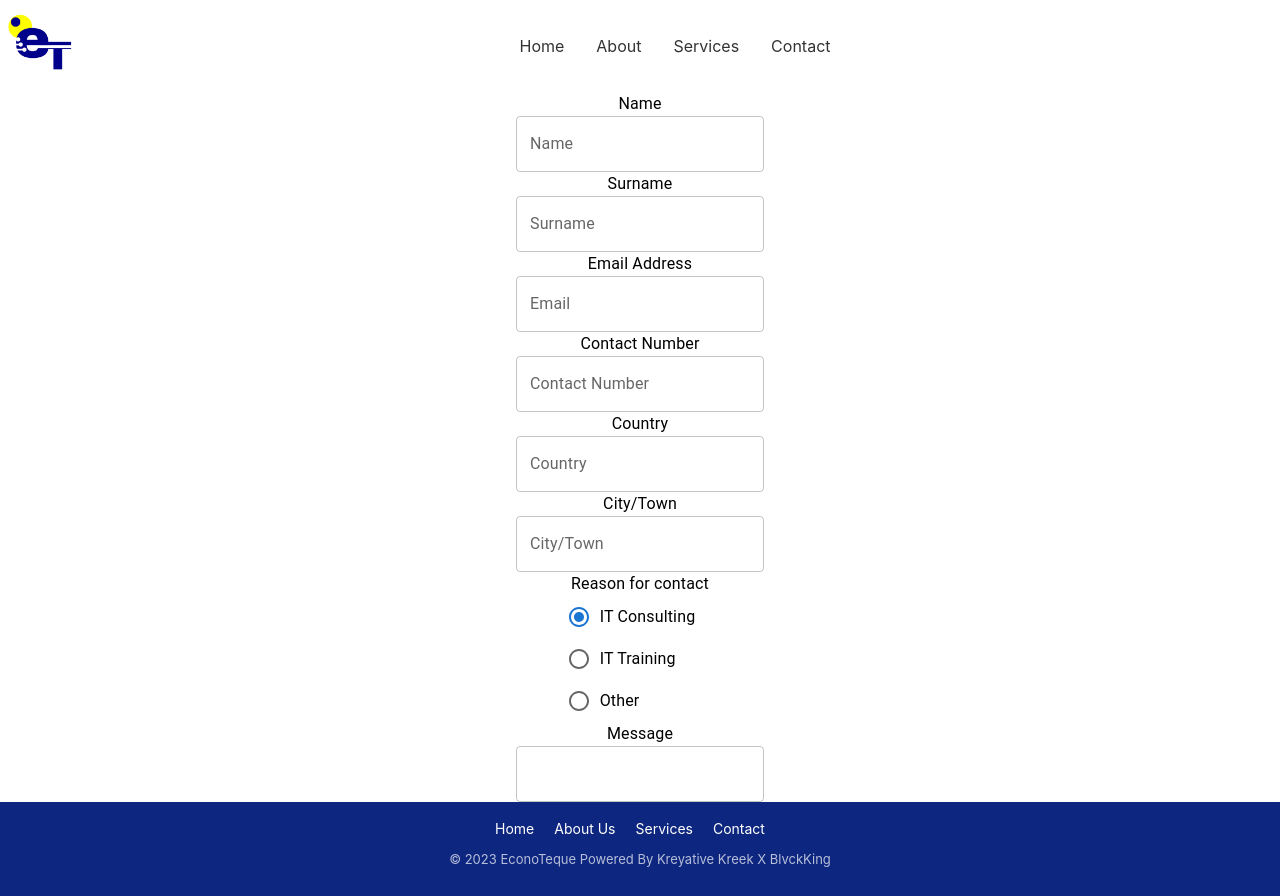
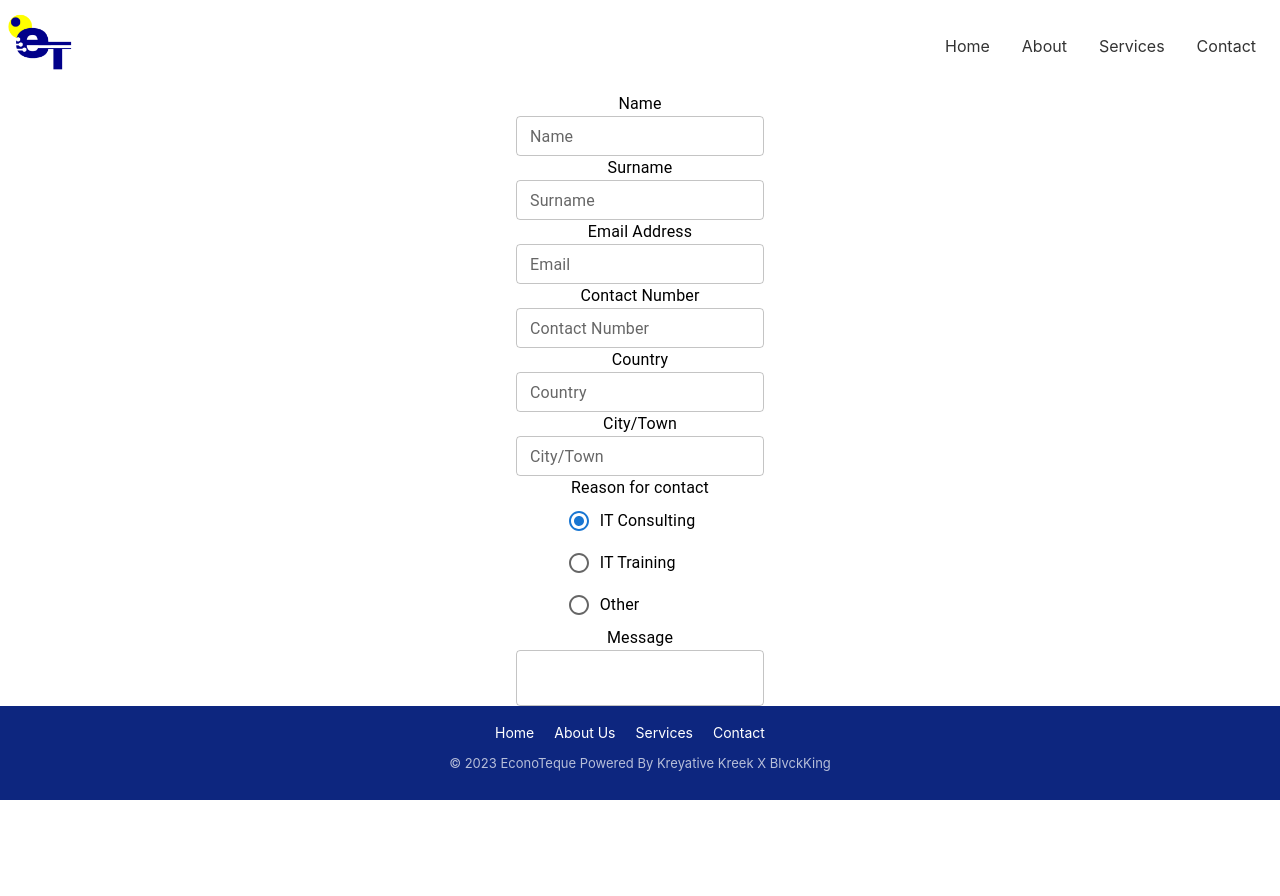
Before and after one commit to kgauzampe/econo, a React (Create React App) app: page /Contact in a window 1280 px wide. After the commit the page ends 800 px from the top, so only its background shows below. Built offline with nearby package versions, Linux system fonts and the light colour scheme.

Commit message:
Navigation Updated

```diff
--- a/src/Components/Contact/Contact.js
+++ b/src/Components/Contact/Contact.js
@@ -16,22 +16,18 @@ const Contact = () => {
         <div className="contact">
             <Navbar />
             <div className="contact-con">
-                <Typography id="filled-basic" InputProps={{
-                    style: {
-                        borderRadius: "10px",
-                    }
-                }}>Name</Typography>
-                <TextField label="Name" variant="outlined" />
-                <Typography id="filled-basic">Surname</Typography>
-                <TextField label="Surname" variant="outlined" />
-                <Typography id="filled-basic">Email Address</Typography>
-                <TextField label="Email" variant="outlined" />
-                <Typography id="filled-basic">Contact Number</Typography>
-                <TextField label="Contact Number" variant="outlined" />
-                <Typography id="filled-basic">Country</Typography>
-                <TextField label="Country" variant="outlined" />
-                <Typography id="filled-basic">City/Town</Typography>
-                <TextField label="City/Town" variant="outlined" />
+                <Typography   >Name</Typography>
+                <TextField label="Name" variant="outlined"  id="filled-basic" size="small"/>
+                <Typography  id="filled-basic">Surname</Typography>
+                <TextField label="Surname" variant="outlined" size="small"/>
+                <Typography  id="filled-basic">Email Address</Typography>
+                <TextField label="Email" variant="outlined" size="small"/>
+                <Typography  id="filled-basic">Contact Number</Typography>
+                <TextField label="Contact Number" variant="outlined" size="small"/>
+                <Typography  id="filled-basic">Country</Typography>
+                <TextField label="Country" variant="outlined" size="small"/>
+                <Typography  id="filled-basic">City/Town</Typography>
+                <TextField label="City/Town" variant="outlined" size="small"/>
                 <div className="radio">
                 <FormControl component="fieldset">
                     <Typography>
@@ -49,8 +45,8 @@ const Contact = () => {
                     </RadioGroup>
                 </FormControl>
                 </div>
-                <Typography id="filled-basic">Message</Typography>
-                <TextField variant="outlined" />
+                <Typography  id="filled-basic">Message</Typography>
+                <TextField  variant="outlined" />
             </div>
             <div className="footer-con">
             <Footer />
--- a/src/Components/Navigation/Navigation/Nav.css
+++ b/src/Components/Navigation/Navigation/Nav.css
@@ -12,29 +12,16 @@
   font-size: 1.5rem;
 }
 
-.nav-items {
-  display: flex;
-  align-items: flex-end;
-  justify-content: flex-end;
+.nav-items{
+  display: flex; /* Use flex display to align items horizontally */
+  justify-content: flex-start; /* Align items to the left */
+  align-items: center;
+  width: 100%;
+}
+.nav-items .links{
+  margin-left: auto;
 }
 
-.nav-links {
-  display: flex;
-  align-items: center;
-}
-
-.nav-link {
-  margin: 0 0.5rem;
-  text-decoration: none;
-  color: #333;
-}
-
-
-.nav-links {
-  margin-left: auto;
-  display: flex;
-  align-items: flex-end;
-}
 
   .nav-items a {
     color: #333;
--- a/src/Components/Navigation/Navigation/Nav.js
+++ b/src/Components/Navigation/Navigation/Nav.js
@@ -18,10 +18,12 @@ const Navbar = () => {
       <img src={logo} alt="Logo" className="logo" />
       </div>
       <div className="nav-items">
+        <div className="links">
         <Link to="/">Home</Link>
         <Link to="#about">About</Link>
         <Link to="#Services">Services</Link>
         <Link to="/Contact">Contact</Link>
+        </div>
       </div>
       <div className="nav-toggle" onClick={toggleNav}>
         <div className={`burger ${isNavOpen ? "toggle" : ""}`} />
```
Lines whose indentation alone changed are shown as unchanged.
